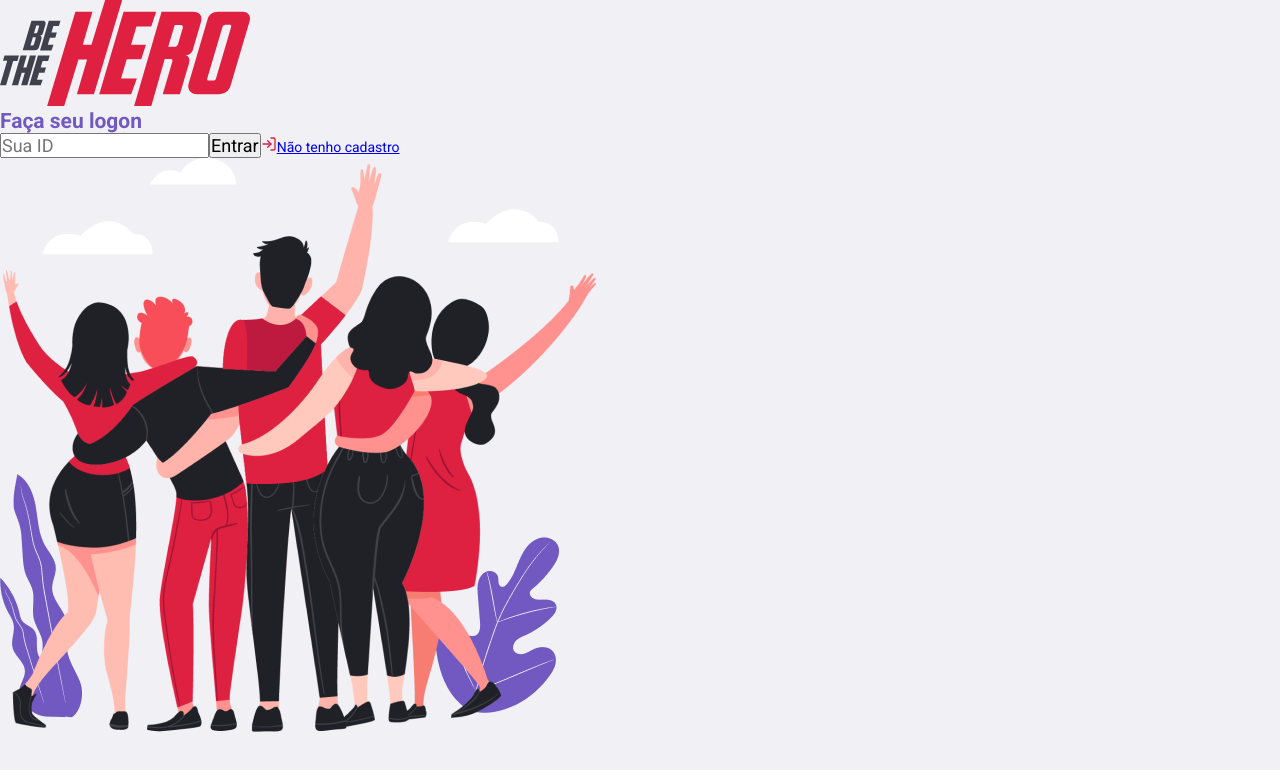
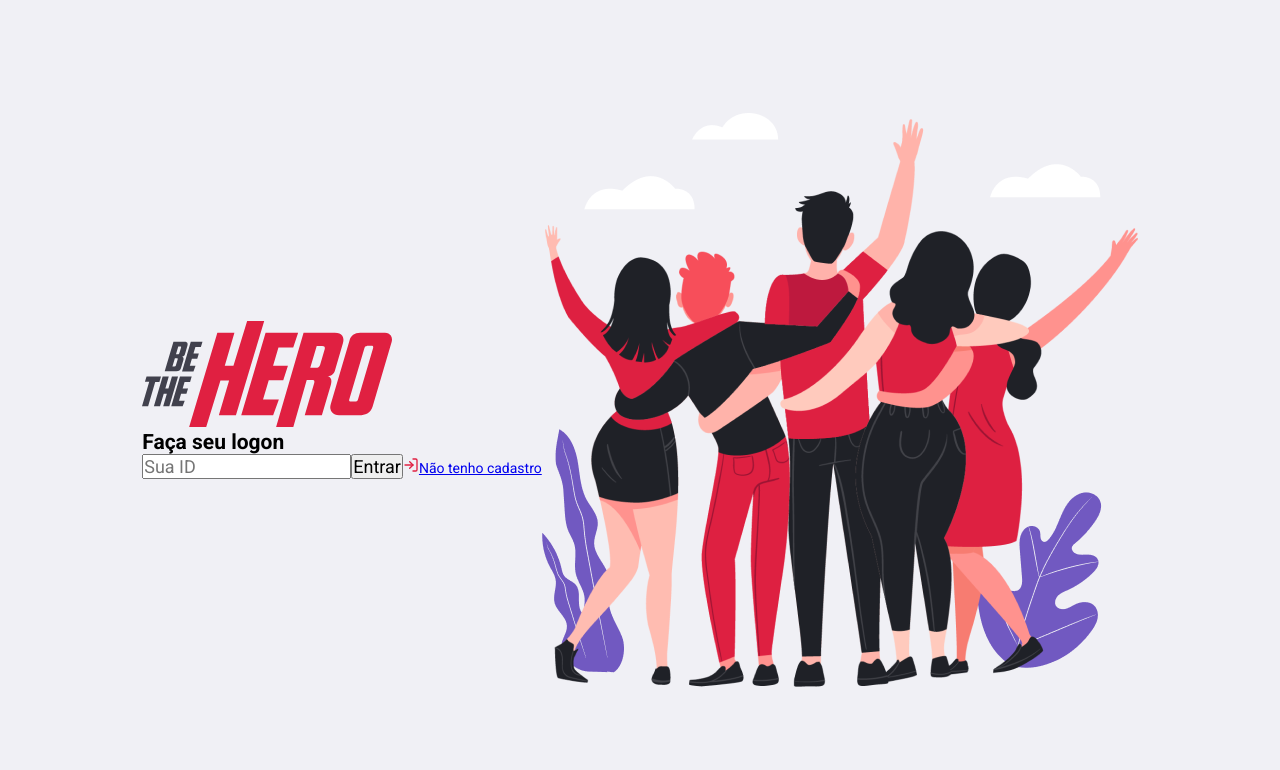
Before and after one commit to giovannipds/omnistack11, a React (Create React App) app in the folder frontend/: page / in a window 1280 px wide. Shown: the top 770 px of the page. Built offline with nearby package versions, Linux system fonts and the light colour scheme.

Commit message:
Fix classname style container

```diff
--- a/frontend/src/pages/Logon/index.js
+++ b/frontend/src/pages/Logon/index.js
@@ -8,7 +8,7 @@ import heroesImg from '../../assets/heroes.png'
 
 export default function Logon() {
   return (
-    <div className="logo-container">
+    <div className="logon-container">
       <section className="form">
         <img src={logoImg} alt="Be The Hero" />
 
--- a/frontend/src/pages/Logon/styles.css
+++ b/frontend/src/pages/Logon/styles.css
@@ -1,3 +1,10 @@
-h1 {
-  color: #7159c1;
+.logon-container {
+  width: 100%;
+  max-width: 1120px;
+  height: 100vh;
+  margin: 0 auto;
+
+  display: flex;
+  align-items: center;
+  justify-content: center;
 }
```
